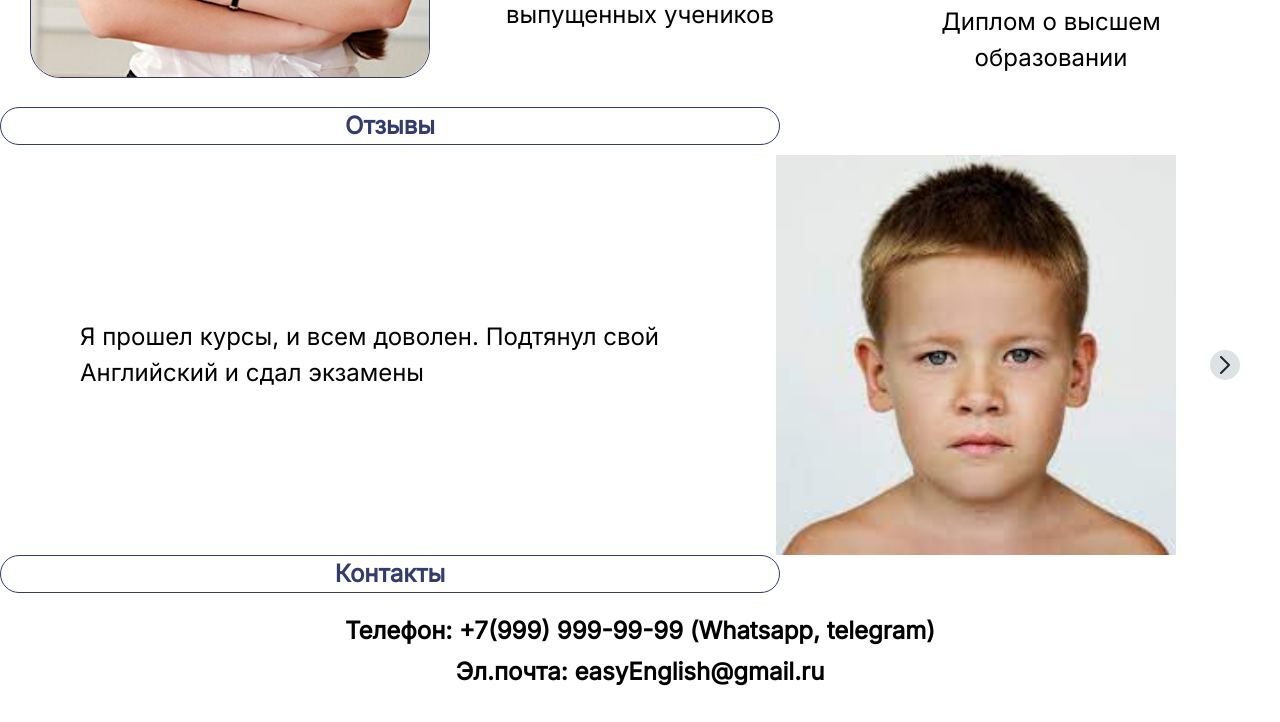
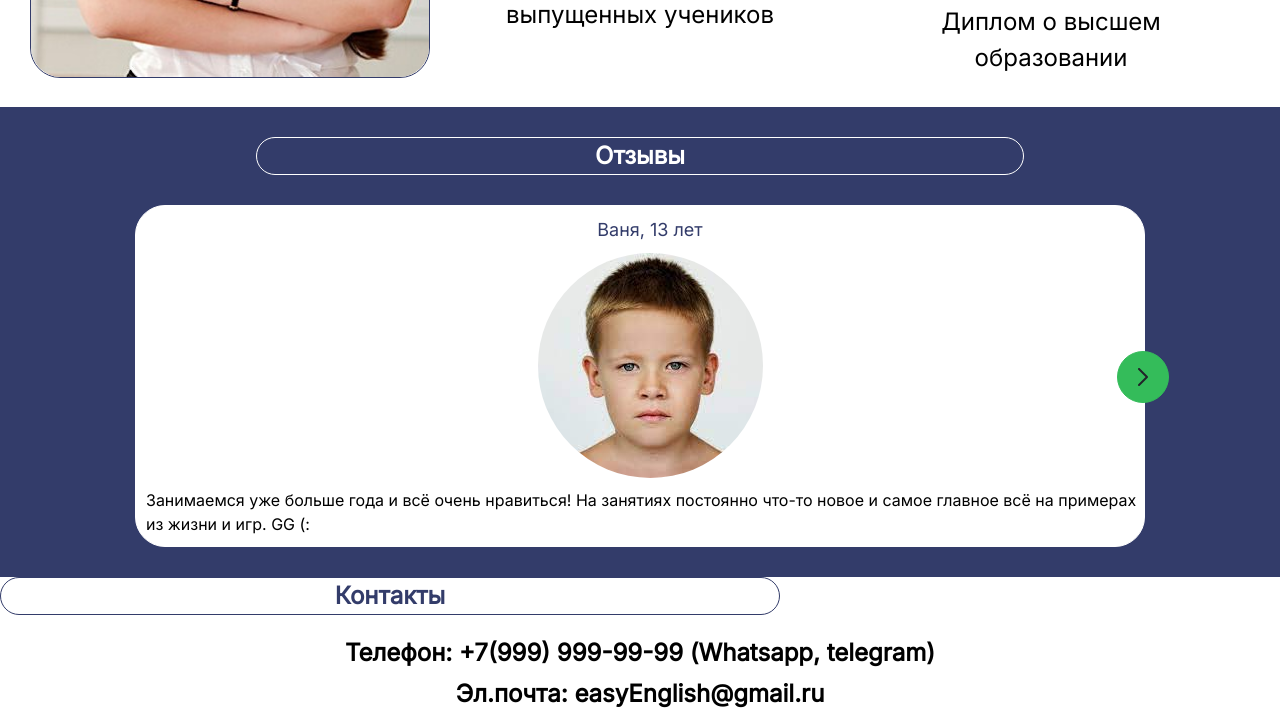
Before and after one commit to Jakubaites/Jakubaites.github.io, a plain HTML site: page index.html in a window 1280 px wide. Shown: the part 1882-2604 px from the top of the page. Before the commit the page ends 2582 px from the top, so only its background shows below. Drawn offline with Linux system fonts and the light colour scheme.

Commit message:
reviews start

```diff
--- a/index.html
+++ b/index.html
@@ -277,7 +277,6 @@
  <!-- /desktop -->
 </section>
 
-
 <section class='teacher' id="teacher">
   <h2 class="about teacher__title">Немного о преподавателе</h2>
   <p class="teacher__performance">Привет! Меня зовут Александра и я знаю как
@@ -323,14 +322,11 @@
     </div>
   </div>
   </div>
-
 </section>
 
-
-
-<h2 class="about" id="reviews">Отзывы</h2>
-<section class='reviews' >
-
+<section class='reviews' id="reviews" >
+  <h2 class="about about_white" >Отзывы</h2>
+  <div class="reviews__wrap">
     <div class="reviews__carousel">
      <div class="reviews__arrow reviews__arrow_left">
       <svg class='reviews__arrowSvg reviews__arrowSvg_left' width="18" height="10" viewBox="0 0 18 10" fill="none" xmlns="http://www.w3.org/2000/svg">
@@ -345,16 +341,24 @@
 
     <div class="reviews__inner">
     <div class='reviews__slide'>
+      <p class="reviews__name">Ваня, 13 лет</p>
+      <img class="reviews__img" src='image/reviews1.jpg' alt="Фото Вани, 13 лет">
+      <p class="reviews__text">
+        Занимаемся уже больше года и всё очень нравиться! На занятиях постоянно что-то новое и самое главное всё на примерах из жизни и игр. GG (:
+      </p>
+    </div>
+    <div class='reviews__slide'>
+      <p class="reviews__name">Валентин, 28 лет</p>
+      <img class="reviews__img" src='image/reviews1.jpg' alt="Фото Валентина, 28 лет">
+      <p class="reviews__text">
+        Хотел повысить свой уровень Английского для поездки на Кипр, по совету друзей выбрал курсы у
+        Александры. Подучил, слетал, отдохнул :-)</p>
+    </div>
+    <div class="reviews__slide">
+      <img class="reviews__img" src="image/reviews2.jpg" alt="reviews">
       <p class="reviews__text">
         Я прошел курсы, и всем доволен. Подтянул свой Английский и сдал экзамены
       </p>
-      <img class="reviews__img" src='image/reviews1.jpg' alt="reviews">
-    </div>
-    <div class="reviews__slide">
-      <p class="reviews__text">
-        Я прошел курсы, и всем доволен. Подтянул свой Английский и сдал экзамены
-      </p>
-    <img class="reviews__img" src="image/reviews2.jpg" alt="reviews">
     </div>
     <div class="reviews__slide">
       <p class="reviews__text">
@@ -362,6 +366,7 @@
       </p>
     <img class="reviews__img" src="image/reviews3.jpg" alt="reviews">
     </div>
+  </div>
   </div>
   </div>
 </section>
--- a/scss/course.scss
+++ b/scss/course.scss
@@ -90,7 +90,7 @@ $green: #34BC5A;
         display: block;
         position: absolute;
         top: 20px;
-        left: 20px;
+        right: 20px;
         cursor: pointer;
     }
 }
--- a/scss/header.scss
+++ b/scss/header.scss
@@ -82,7 +82,7 @@ $green: #34BC5A;
     display: block;
     position:absolute;
     top: 20px;
-    left: 20px;
+    right: 20px;
     cursor: pointer;
 }
 .sidebar {
--- a/scss/reviews.scss
+++ b/scss/reviews.scss
@@ -1,30 +1,58 @@
+$blue: #333C6A;
+$green: #34BC5A;
 .reviews {
-    box-sizing: border-box;
-    min-height: 250px;
+  background-color: $blue;
+  display:flex;
+  flex-direction: column;
+  padding: 30px 10px;
+  gap: 30px;
+  justify-items: center;
+  align-items: center;
+  &__wrap {
+    width: 80%;
+    position: relative;
+    background-color: #fff;
+    border: 1px solid #fff;
+    border-radius: 30px;
+  }
+  &__carousel {
+    overflow: hidden;
     width: 100%;
-    padding: 0 20px;
-    margin-top: 10px;
-    background-color: #fff;
+    height: 100%;
+
+  }
+  &__inner {
     display: flex;
-   &__carousel {
-      position: relative;
+    width: 100%;
+    height: 100%;
+    transition: all 300ms ease;
+
+  }
+  &__slide {
+    min-width: 100%;
     min-height: 100%;
-      overflow: hidden;
+    display: flex;
+    flex-direction: column;
+    align-items: center;
+    justify-content: space-around;
+    gap: 10px;
+    padding: 10px;
   }
   &__arrow {
     position:absolute;
-      width: 30px;
-      height: 30px;
+    width: 50px;
+    height: 50px;
     border-radius: 50%;
-      background-color: #DDE2E5;
-      top: calc(50% - 5px);
+    border: 1px solid $green;
+    background-color: $green;
+    top: calc(50% - 25px);
     z-index: 2;
  }
 &__arrow_left {
-       left: -10px;
+    left: -25px;
 }
 &__arrow_right {
-       right: 0px;
+    right: -25px;
 }
 &__arrowSvg {
     position: absolute;
@@ -37,45 +65,93 @@
       transform: rotate(-90deg);
     }
 }
-    &__inner {
-        display: flex;
-        width: 100%;
-        height: 100%;
-        transition: all 300ms ease;
-    }
-    &__slide {
-        min-width: 100%;
-        min-height: 100%;
-        display: flex;
-
-    }
-    &__text {
-        width: 60%;
-        height: 100%;
-        display: flex;
-        flex-direction: column;
-        justify-content: center;
-
+&__name {
+  color: $blue;
+  font-size: large;
 }
 &__img {
-        width: 40%;
-        height: 100%;
-        object-fit:contain;
-        padding-right: 40px;
+  border-radius: 50%;
 }
 }
-@media (min-width: 576px) {
-    .reviews {
-      font-size: large;
-    }
-}
-@media (min-width: 992px) {
-    .reviews {
-      font-size: x-large;
-      height: 400px;
-      padding: 0 40px;
-      &__text {
-        padding-left: 40px;
-      }
-    }
-}
+
+// .reviews {
+//     box-sizing: border-box;
+//     min-height: 250px;
+//     width: 100%;
+//     padding: 0 20px;
+//     margin-top: 10px;
+//     background-color: #fff;
+//     display: flex;
+//    &__carousel {
+//       position: relative;
+//       min-height: 100%;
+//       overflow: hidden;
+//    }
+//    &__arrow {
+//       position:absolute;
+//       width: 30px;
+//       height: 30px;
+//       border-radius: 50%;
+//       background-color: #DDE2E5;
+//       top: calc(50% - 5px);
+//       z-index: 2;
+//    }
+//    &__arrow_left {
+//        left: -10px;
+//    }
+//     &__arrow_right {
+//        right: 0px;
+//     }
+//     &__arrowSvg {
+//         position: absolute;
+//         top: calc(50% - 5px);
+//         left: calc(50% - 9px);
+//         &_left {
+//           transform: rotate(90deg);
+//         }
+//         &_right {
+//           transform: rotate(-90deg);
+//         }
+//     }
+//     &__inner {
+//         display: flex;
+//         width: 100%;
+//         height: 100%;
+//         transition: all 300ms ease;
+//     }
+//     &__slide {
+//         min-width: 100%;
+//         min-height: 100%;
+//         display: flex;
+
+//     }
+//     &__text {
+//         width: 60%;
+//         height: 100%;
+//         display: flex;
+//         flex-direction: column;
+//         justify-content: center;
+
+//     }
+//     &__img {
+//         width: 40%;
+//         height: 100%;
+//         object-fit:contain;
+//         padding-right: 40px;
+//     }
+// }
+// @media (min-width: 576px) {
+//     .reviews {
+//       font-size: large;
+//     }
+// }
+// @media (min-width: 992px) {
+//     .reviews {
+//       font-size: x-large;
+//       height: 400px;
+//       padding: 0 40px;
+//       &__text {
+//         padding-left: 40px;
+//       }
+//     }
+// }
```
Also changed, not shown: scss/course.css, scss/header.css, scss/reviews.css. Lines whose indentation alone changed are shown as unchanged.
